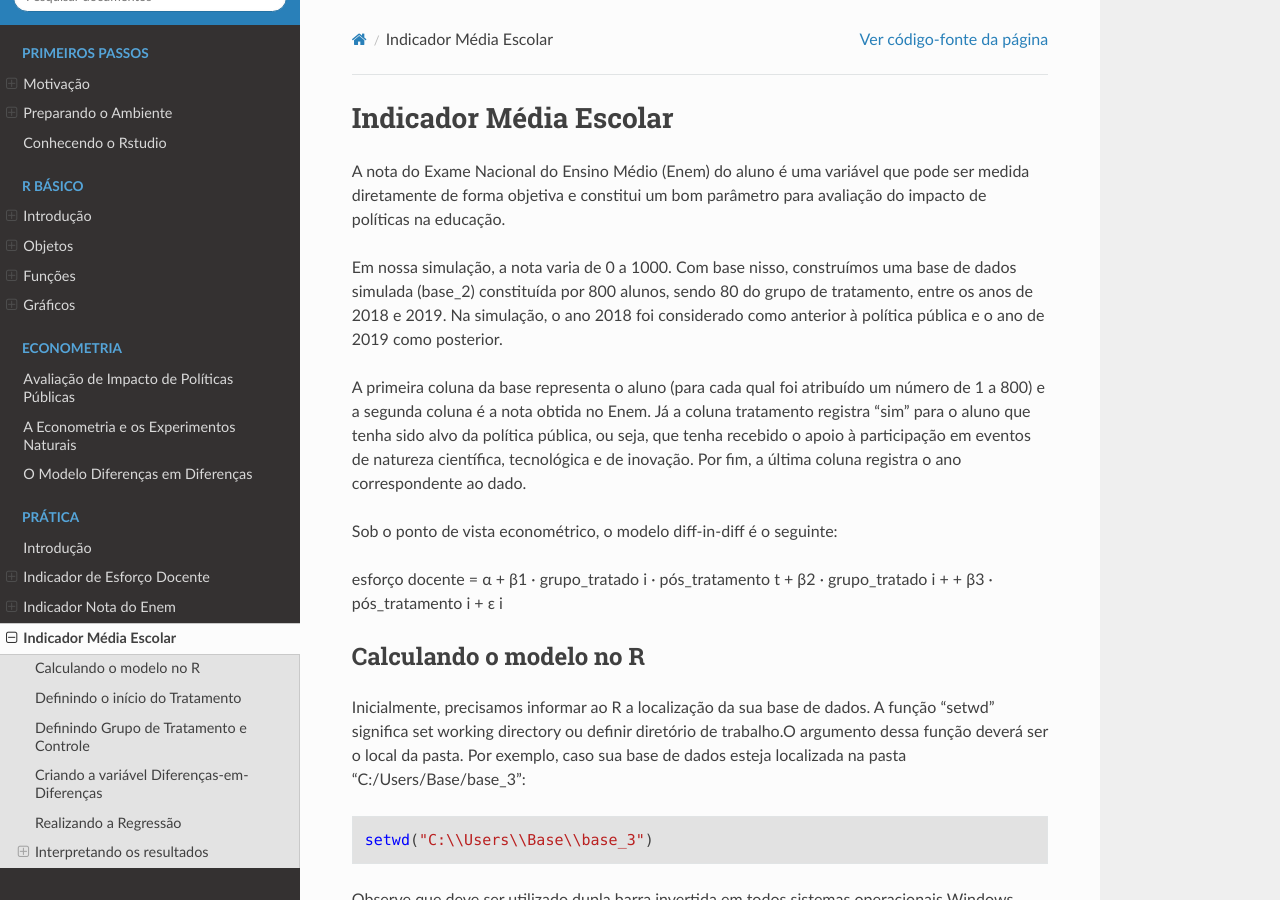
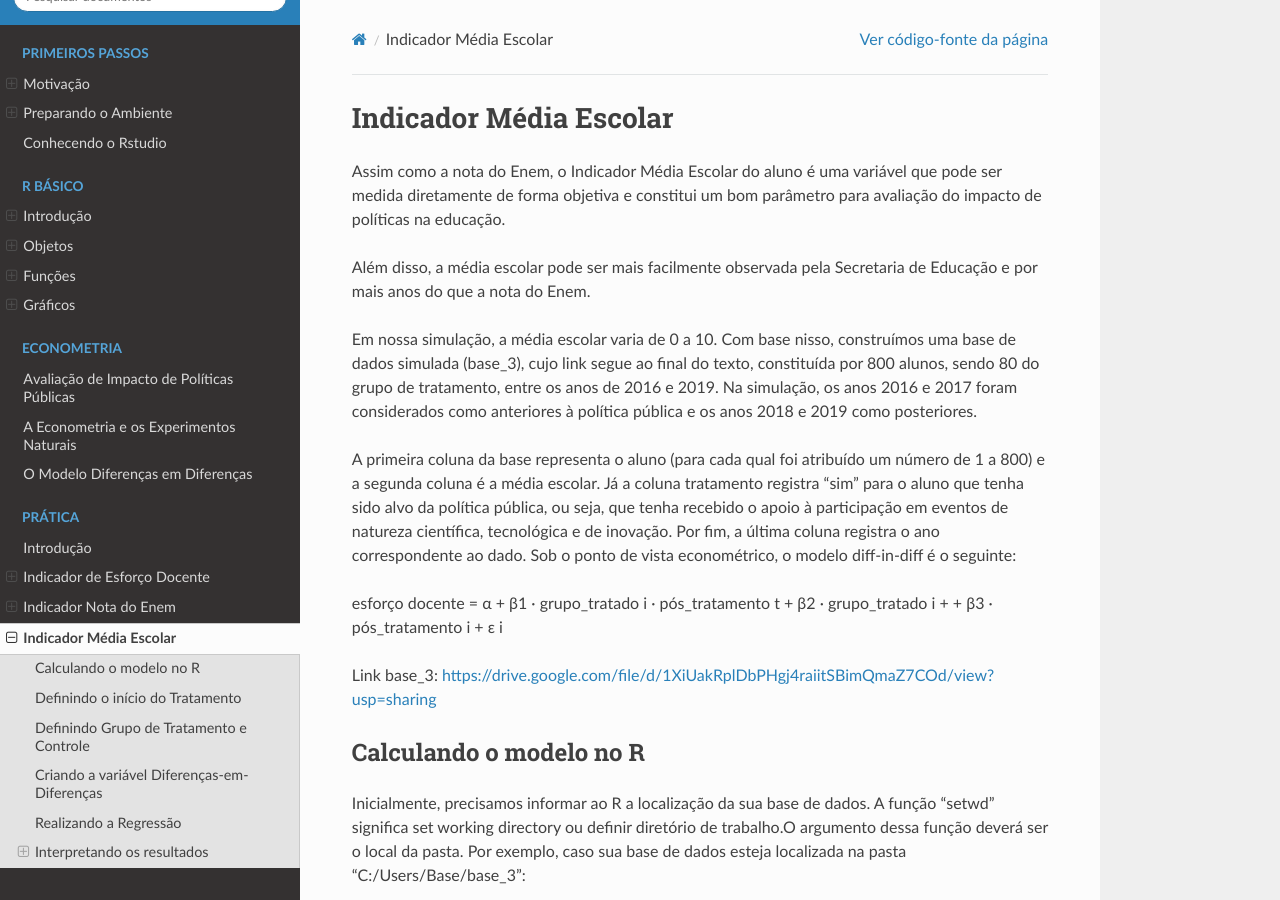
Before and after one commit to VitorGGs/manual-diff, a Sphinx documentation site: the page built from docs/pratica/3_exemplo.rst, in a window 1280 px wide and 900 px high. Built offline with Sphinx 7.4.7 and the Read the Docs theme 2.0.0, drawn with Linux system fonts in a browser that asks for light colours.

Commit message:
Update 3_exemplo.rst

```diff
--- a/docs/pratica/3_exemplo.rst
+++ b/docs/pratica/3_exemplo.rst
@@ -2,16 +2,19 @@
 Indicador Média Escolar
 """""""""""""""""""""""
 
-A nota do Exame Nacional do Ensino Médio (Enem) do aluno é uma variável que pode ser medida diretamente de forma objetiva e constitui um bom parâmetro para avaliação do impacto de políticas na educação.
+Assim como a nota do Enem, o Indicador Média Escolar do aluno é uma variável que pode ser medida diretamente de forma objetiva e constitui um bom parâmetro para avaliação do impacto de políticas na educação.
 
-Em nossa simulação, a nota varia de 0 a 1000. Com base nisso, construímos uma base de dados simulada (base_2) constituída por 800 alunos, sendo 80 do grupo de tratamento, entre os anos de 2018 e 2019. Na simulação, o ano 2018 foi considerado como anterior à política pública e o ano de 2019 como posterior.
+Além disso, a média escolar pode ser mais facilmente observada pela Secretaria de Educação e por mais anos do que a nota do Enem.
 
-A primeira coluna da base representa o aluno (para cada qual foi atribuído um número de 1 a 800) e a segunda coluna é a nota obtida no Enem. Já a coluna tratamento registra “sim” para o aluno que tenha sido alvo da política pública, ou seja, que tenha recebido o apoio à participação em eventos de natureza científica, tecnológica e de inovação. Por fim, a última coluna registra o ano correspondente ao dado.
+Em nossa simulação, a média escolar varia de 0 a 10. Com base nisso, construímos uma base de dados simulada (base_3), cujo link segue ao final do texto, constituída por 800 alunos, sendo 80 do grupo de tratamento, entre os anos de 2016 e 2019. Na simulação, os anos 2016 e 2017 foram considerados como anteriores à política pública e os anos 2018 e 2019 como posteriores.
 
+A primeira coluna da base representa o aluno (para cada qual foi atribuído um número de 1 a 800) e a segunda coluna é a média escolar. Já a coluna tratamento registra “sim” para o aluno que tenha sido alvo da política pública, ou seja, que tenha recebido o apoio à participação em eventos de natureza científica, tecnológica e de inovação. Por fim, a última coluna registra o ano correspondente ao dado.
 Sob o ponto de vista econométrico, o modelo diff-in-diff é o seguinte:
 
 esforço docente = α + β1 · grupo_tratado i · pós_tratamento t + β2 · grupo_tratado i +
 + β3 · pós_tratamento i + ε i
+
+Link base_3: https://drive.google.com/file/d/1XiUakRplDbPHgj4raiitSBimQmaZ7COd/view?usp=sharing
 
 ========================
 Calculando o modelo no R
```
